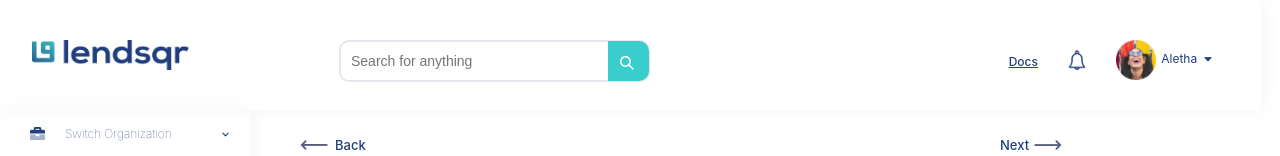
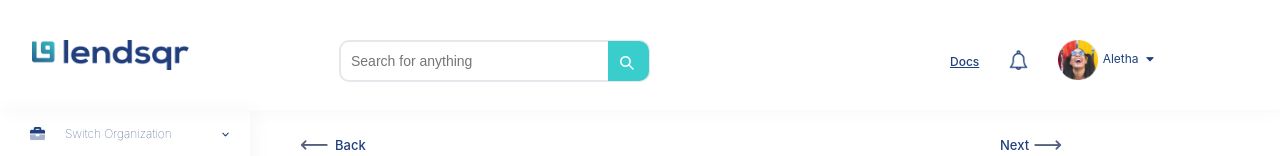
Before and after one commit to Tola-byte/lendsqr-fe-test, a React (Vite) app: page /users in a window 1280 px wide. Shown: the top 156 px of the page. Built offline with nearby package versions, Linux system fonts and the light colour scheme; no server answers.

Commit message:
added styling for responsiveness

```diff
--- a/src/Components/Navbar/Navbar.module.scss
+++ b/src/Components/Navbar/Navbar.module.scss
@@ -5,7 +5,7 @@
 .navcontainer{
     display: flex;
     flex-direction: row;
-    width: 98.5vw !important;
+    width: 100%;
     align-content: space-between;
     //margin-top: -300px;
     position: absolute;
@@ -56,7 +56,9 @@
 }
 .navicons{
     display: flex;
-    margin-left: 30%;
+    position: absolute;
+    left:  950px;
+    //margin-left: 70%;
     margin-top: 50px;
     height: 20px;
     gap: 30px;
--- a/src/Components/Pagination/Pagination.module.scss
+++ b/src/Components/Pagination/Pagination.module.scss
@@ -7,7 +7,7 @@
     display: flex;
     flex-direction: row;
     left: 300px;
-    top: 6750px;
+    top: 6740px;
     width: 50%;
 }
 .showing{
--- a/src/Components/Profile/Profile.module.scss
+++ b/src/Components/Profile/Profile.module.scss
@@ -14,6 +14,7 @@
 .header{
     font-weight: 500;
 font-size: 24px;
+width: 250px;
 line-height: 28px;
 
 color: #213F7D;
@@ -229,9 +230,11 @@ color: #545F7D;
     border-radius: 4px;
 }
 .blacklist{
-    margin-top: 26px;
+    margin-top: 20px;
     display: flex;
     gap: 10px;
+    position: absolute;
+    left: 500px !important;
 }
 .userblack{
     background-color: #fff;
@@ -275,7 +278,7 @@ color: #545F7D;
     font-weight: 400;
 font-size: 10px;
 line-height: 19px;
-/* identical to box height */
+width: 200px;
 margin-top: -5px;
 
 color: #545F7D;
```
